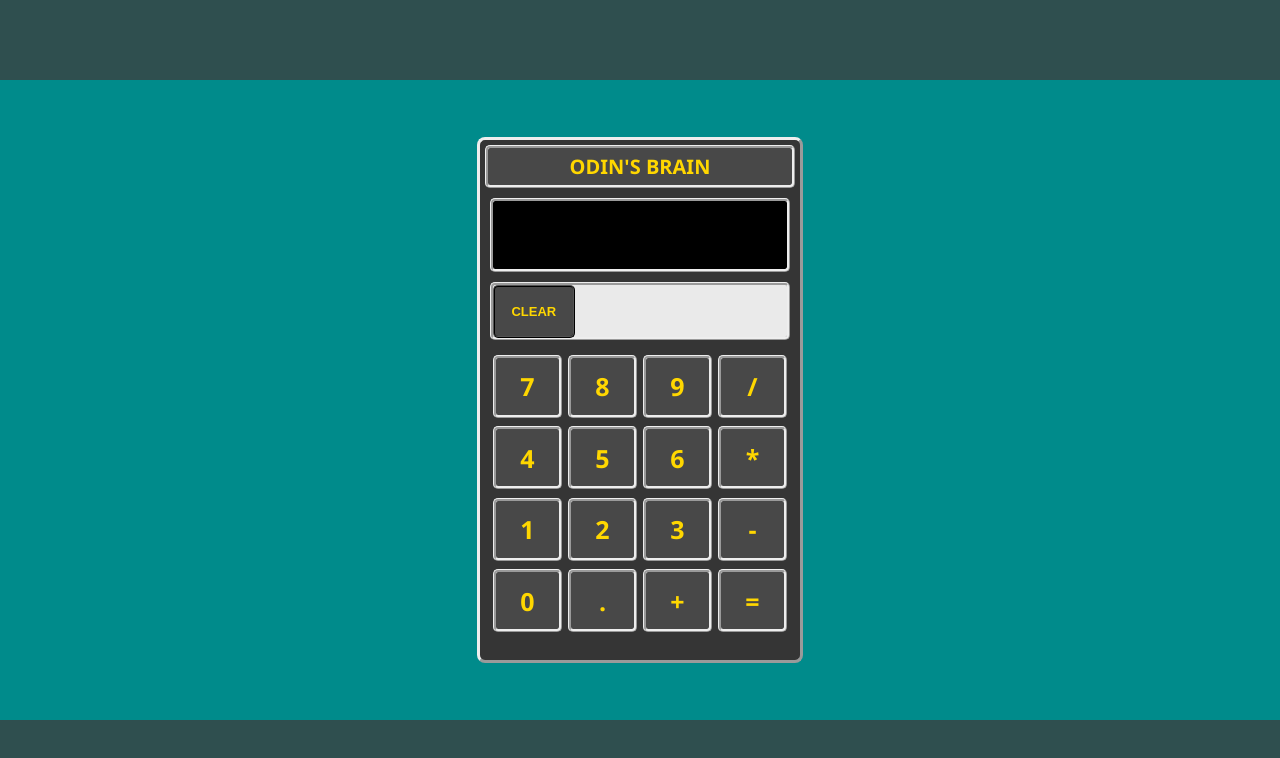
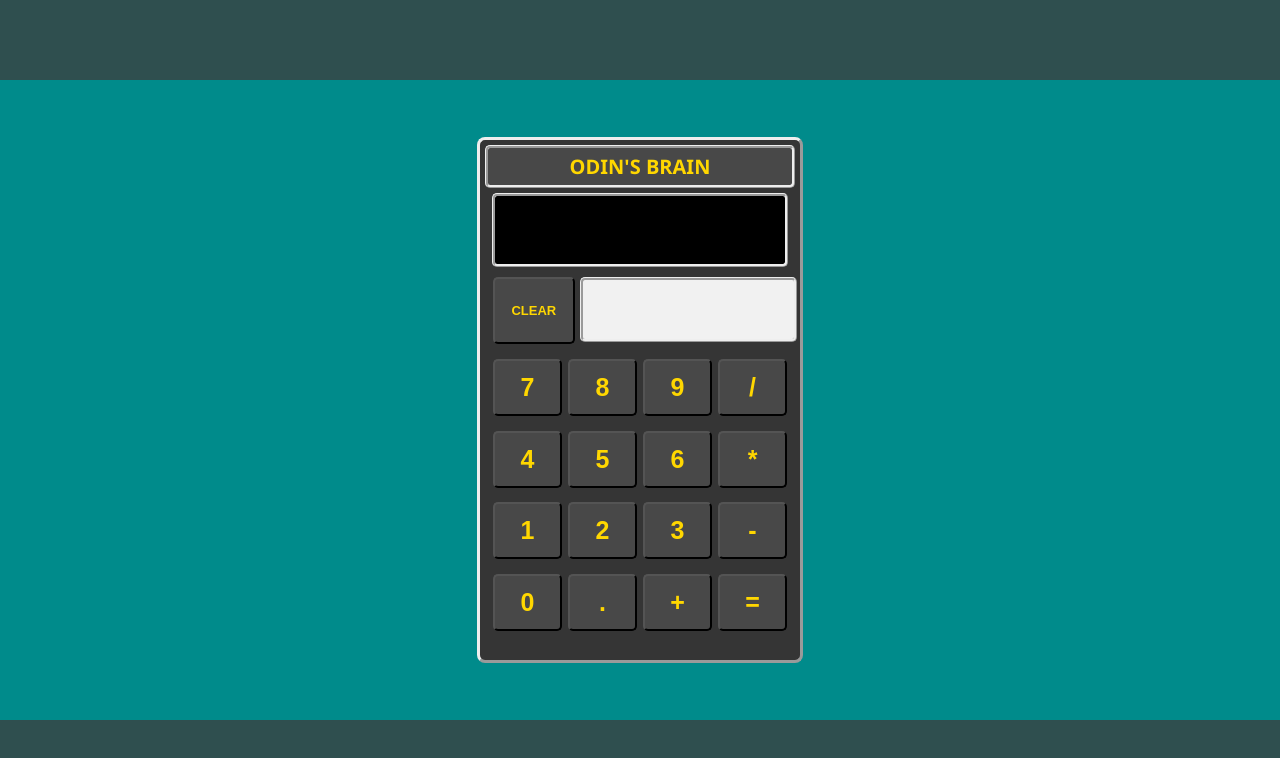
Before and after one commit to biandresen/Calculator, a plain HTML site: page index.html in a window 1280 px wide. Drawn offline with Linux system fonts and the light colour scheme.

Commit message:
feat: add 1 input and clear button. + fix input field CSS

```diff
--- a/index.html
+++ b/index.html
@@ -13,26 +13,27 @@
       <div id="calculatorFrame">
         <div id="calculatorName">ODIN'S BRAIN</div>
         <div id="display"></div>
-        <div id="numbersInput">
-          <button id="clearBtn">CLEAR</button>
+        <div id="clearAndInput">
+          <button id="btnClear">CLEAR</button>
+          <div id="numbersInput"></div>
         </div>
         <div id="buttonsContainer">
-          <div class="buttons">7</div>
-          <div class="buttons">8</div>
-          <div class="buttons">9</div>
-          <div class="buttons">/</div>
-          <div class="buttons">4</div>
-          <div class="buttons">5</div>
-          <div class="buttons">6</div>
-          <div class="buttons">*</div>
-          <div class="buttons">1</div>
-          <div class="buttons">2</div>
-          <div class="buttons">3</div>
-          <div class="buttons">-</div>
-          <div class="buttons">0</div>
-          <div class="buttons">.</div>
-          <div class="buttons">+</div>
-          <div class="buttons">=</div>
+          <button id="btn7" class="buttons">7</button>
+          <button id="btn8" class="buttons">8</button>
+          <button id="btn9" class="buttons">9</button>
+          <button id="btn/" class="buttons">/</button>
+          <button id="btn4" class="buttons">4</button>
+          <button id="btn5" class="buttons">5</button>
+          <button id="btn6" class="buttons">6</button>
+          <button id="btn*" class="buttons">*</button>
+          <button id="btn1" class="buttons">1</button>
+          <button id="btn2" class="buttons">2</button>
+          <button id="btn3" class="buttons">3</button>
+          <button id="btn-" class="buttons">-</button>
+          <button id="btn0" class="buttons">0</button>
+          <button id="btn." class="buttons">.</button>
+          <button id="btn+" class="buttons">+</button>
+          <button id="btn=" class="buttons">=</button>
         </div>
       </div>
     </div>
--- a/script.js
+++ b/script.js
@@ -1,11 +1,33 @@
-// function operate(operator, num1, num2) {
-//   if (operator === "+") return addNumbers(num1, num2);
-//   else if (operator === "-") return subtractNumbers(num1, num2);
-//   else if (operator === "*") return multiplyNumbers(num1, num2);
-//   else if (operator === "/") return divideNumbers(num1, num2);
-//   else return "ERROR";
-// }
+//VARIABLE DECLARATION
+//buttons
+const btn1 = document.getElementById("btn1");
+const btn2 = document.getElementById("btn2");
+const btn3 = document.getElementById("btn3");
+const btn4 = document.getElementById("btn4");
+const btn5 = document.getElementById("btn5");
+const btn6 = document.getElementById("btn6");
+const btn7 = document.getElementById("btn7");
+const btn8 = document.getElementById("btn8");
+const btn9 = document.getElementById("btn9");
+const btnClear = document.getElementById("btnClear");
+const btnPlus = document.getElementById("btn+");
+const btnSub = document.getElementById("btn-");
+const btnMulti = document.getElementById("btn*");
+const btnDivide = document.getElementById("btn/");
+const btnPeriod = document.getElementById("btn.");
+const btnEquals = document.getElementById("btn=");
+const numbersInput = document.getElementById("numbersInput");
 
+//EVENT-LISTENERS
+btnClear.addEventListener("click", () => {
+  numbersInput.textContent = "";
+});
+btn1.addEventListener("click", () => {
+  displayInputData(1);
+});
+
+//FUNCTIONS
+//math operations
 function operate(operator, ...numbers) {
   switch (operator) {
     case "+":
@@ -52,3 +74,8 @@ function divideNumbers(...numbers) {
   }
   return total;
 }
+
+//misc operations
+function displayInputData(input) {
+  numbersInput.textContent += input;
+}
--- a/style.css
+++ b/style.css
@@ -42,29 +42,39 @@ body {
 
 #display {
   text-align: center;
-  margin: 10px;
+  margin: 5px 12px 5px 12px;
+  padding: 0px;
   height: calc(0.13 * 0.65 * 100vh);
   background-color: black;
   color: white;
   border-radius: 5px;
   border-style: ridge;
+  font-size: 30px;
+}
+
+#clearAndInput {
+  display: flex;
 }
 
 #numbersInput {
-  margin: 10px;
-  height: calc(0.1 * 0.65 * 100vh);
-  background-color: rgb(234, 234, 234);
+  display: inline-block;
+  margin: 5px 0px 0px 5px;
+  padding: 0px;
+  width: calc(0.165 * 100vw);
+  height: calc(0.115 * 0.65 * 100vh);
+  background-color: rgb(241, 241, 241);
   border-radius: 5px;
   border-style: ridge;
+  font-size: 40px;
 }
 
-#clearBtn {
-  margin: 0px 5px 0px 0px;
+#btnClear {
+  display: inline-block;
+  margin: 5px 0px 0px 13px;
   padding: 0px;
-  height: calc(0.102 * 0.65 * 100vh);
+  height: calc(0.13 * 0.65 * 100vh);
   width: calc(0.157 * 0.65 * 100vh);
   border-radius: 5px;
-  border-style: ridge;
   background-color: rgb(72, 72, 72);
   color: gold;
   font-size: 13px;
@@ -85,7 +95,7 @@ body {
   justify-content: center;
   align-items: center;
   flex: auto;
-  width: 17%;
+  width: 19%;
   height: 20%;
   margin: 5px 3px 3px 3px;
   padding: 0px;
@@ -94,5 +104,8 @@ body {
   font-size: 25px;
   font-weight: 800;
   border-radius: 5px;
-  border-style: ridge;
 }
+
+.buttons:hover {
+  cursor: pointer;
+}
```
